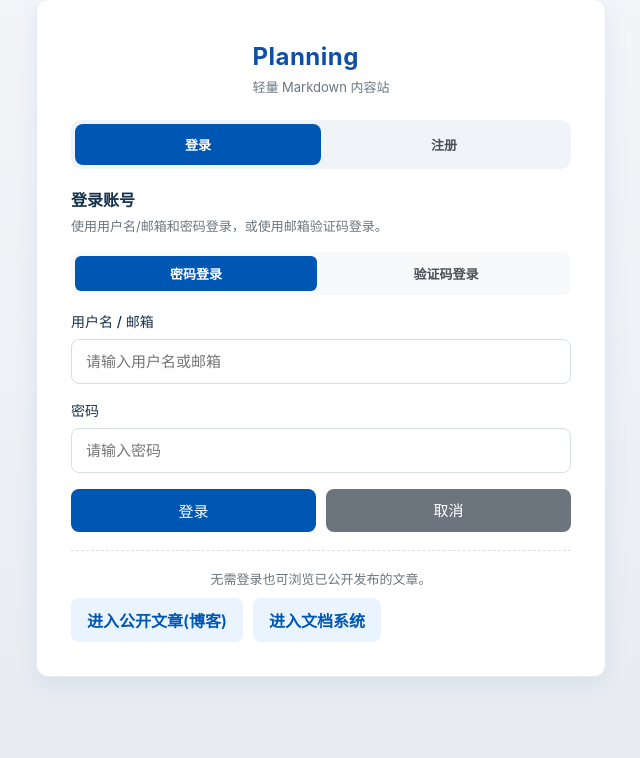
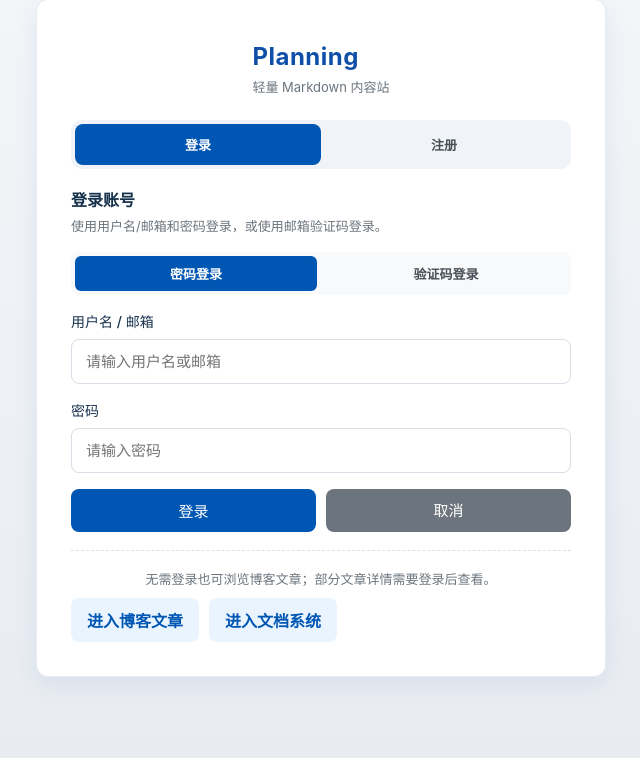
Before and after one commit to 52op/PlanB, a Flask app: page /login in a window 1280 px wide. Shown: the part 82-840 px from the top of the page, without its empty margins (319-959 px from the left). Run offline with Flask 3, Linux system fonts and the light colour scheme; some libraries are stand-ins or nearby versions.

Commit message:
fix 统一文案

```diff
--- a/blueprints/main.py
+++ b/blueprints/main.py
@@ -151,7 +151,7 @@ def _match_tag_details(tag_name, all_tags):
         'heat_label': '暂未归档',
         'font_scale': 1,
         'latest_post': None,
-        'description': '当前标签下还没有公开文章。',
+        'description': '当前标签下还没有文章。',
     }
 
 
@@ -228,6 +228,14 @@ def _get_docs_endpoint(filename=None, dirname=None):
 def _blog_enabled(site_settings=None):
     settings = site_settings or _get_site_settings()
     return bool(settings.get('blog_enabled'))
+
+
+def _blog_listing_include_private():
+    return True
+
+
+def _blog_detail_include_private():
+    return bool(getattr(current_user, 'is_authenticated', False))
 
 
 def _abort_if_blog_disabled(site_settings=None):
@@ -553,7 +561,7 @@ def _render_archive_listing(file_tree, include_private=False):
         site_settings=site_settings,
         page_meta={'title': '文章归档'},
         page_title='文章归档',
-        page_description='按时间线回看所有公开发布的文章。',
+        page_description='按时间线回看所有文章。',
         page_mode='archive',
         canonical_url=_absolute_url(url_for('main.archive')),
         page_robots='index,follow',
@@ -621,7 +629,7 @@ def _render_blog_post(filename, file_tree=None, include_private=False):
     )
 
 
-def _render_homepage(file_tree, posts):
+def _render_homepage(file_tree, posts, include_private=False):
     site_settings = _get_site_settings()
     posts_with_cover = _with_blog_covers(posts, site_settings)
     featured = posts_with_cover[0] if posts_with_cover else None
@@ -633,8 +641,8 @@ def _render_homepage(file_tree, posts):
         featured_post=featured,
         posts=recent_posts,
         category_groups=category_groups,
-        tags=get_all_tags()[:18],
-        archive_groups=get_archive_groups()[:6],
+        tags=get_all_tags(include_private=include_private)[:18],
+        archive_groups=get_archive_groups(include_private=include_private)[:6],
         site_settings=site_settings,
         page_meta={
             'title': site_settings['home_title'] or site_settings['site_name'],
@@ -650,9 +658,14 @@ def _render_homepage(file_tree, posts):
 
 
 def _render_blog_home():
-    posts = get_posts()
+    include_private = _blog_listing_include_private()
+    posts = get_posts(include_private=include_private)
     if posts:
-        return _render_homepage(get_public_post_tree(), posts)
+        return _render_homepage(
+            get_public_post_tree(include_private=include_private),
+            posts,
+            include_private=include_private,
+        )
     return redirect(url_for('main.docs_home'))
 
 
@@ -760,13 +773,13 @@ def _render_blog_listing(title, posts, file_tree, category_path='', empty_messag
     derived_page_description = page_description
     if not derived_page_description:
         if page_mode == 'tag' and tag_details:
-            derived_page_description = f'围绕标签“{tag_details["name"]}”浏览全部公开文章，并查看该主题的最新更新。'
+            derived_page_description = f'围绕标签“{tag_details["name"]}”浏览全部文章，并查看该主题的最新更新。'
         elif page_mode == 'category' and category_name:
-            derived_page_description = f'分类“{category_name}”下的公开文章列表。'
+            derived_page_description = f'分类“{category_name}”下的文章列表。'
         elif page_mode == 'search':
-            derived_page_description = '搜索公开发布的文章内容。'
+            derived_page_description = '搜索文章内容。'
         else:
-            derived_page_description = empty_message if not posts else '公开发布的文章列表。'
+            derived_page_description = empty_message if not posts else '文章列表。'
 
     return render_template(
         _get_template_name('blog_list'),
@@ -866,7 +879,7 @@ def _render_category_overview(file_tree, include_private=False):
         archive_groups=get_archive_groups(include_private=include_private)[:8],
         site_settings=site_settings,
         page_title='分类',
-        page_description='按主题浏览所有公开文章分类。',
+        page_description='按主题浏览所有文章分类。',
         page_meta={'title': '分类'},
         page_mode='category',
         canonical_url=_absolute_url(url_for('main.category', dirname='')),
@@ -994,16 +1007,16 @@ def docs_home():
 def posts():
     site_settings = _get_site_settings()
     _abort_if_blog_disabled(site_settings)
-    include_private = bool(getattr(current_user, 'is_authenticated', False))
+    include_private = _blog_listing_include_private()
     file_tree = get_public_post_tree(include_private=include_private)
     return _render_blog_listing(
         '全部文章',
         get_posts(include_private=include_private),
         file_tree,
-        empty_message='当前还没有已发布的文章。',
+        empty_message='当前还没有可展示的文章。',
         include_private=include_private,
         page_mode='posts',
-        page_description='按时间顺序浏览所有公开发布的文章。',
+        page_description='按时间顺序浏览所有文章。',
     )
 
 
@@ -1011,7 +1024,7 @@ def posts():
 def tag(tag_name):
     site_settings = _get_site_settings()
     _abort_if_blog_disabled(site_settings)
-    include_private = bool(getattr(current_user, 'is_authenticated', False))
+    include_private = _blog_listing_include_private()
     file_tree = get_public_post_tree(include_private=include_private)
     all_tags = get_all_tags(include_private=include_private)
     tag_details = _match_tag_details(tag_name, all_tags)
@@ -1019,10 +1032,10 @@ def tag(tag_name):
         f'标签：{tag_details["name"] if tag_details else tag_name}',
         get_tag_posts(tag_name, include_private=include_private),
         file_tree,
-        empty_message='当前标签下还没有已发布的文章。',
+        empty_message='当前标签下还没有文章。',
         include_private=include_private,
         page_mode='tag',
-        page_description=f'围绕标签“{tag_details["name"] if tag_details else tag_name}”浏览全部公开文章。',
+        page_description=f'围绕标签“{tag_details["name"] if tag_details else tag_name}”浏览全部文章。',
         tag_details=tag_details,
     )
 
@@ -1031,7 +1044,7 @@ def tag(tag_name):
 def archive():
     site_settings = _get_site_settings()
     _abort_if_blog_disabled(site_settings)
-    include_private = bool(getattr(current_user, 'is_authenticated', False))
+    include_private = _blog_listing_include_private()
     file_tree = get_public_post_tree(include_private=include_private)
     return _render_archive_listing(file_tree, include_private=include_private)
 
@@ -1040,7 +1053,7 @@ def archive():
 def tags_page():
     site_settings = _get_site_settings()
     _abort_if_blog_disabled(site_settings)
-    include_private = bool(getattr(current_user, 'is_authenticated', False))
+    include_private = _blog_listing_include_private()
     file_tree = get_public_post_tree(include_private=include_private)
     all_tags = get_all_tags(include_private=include_private)
     featured_tags = all_tags[:6]
@@ -1070,7 +1083,7 @@ def tags_page():
 def category(dirname):
     site_settings = _get_site_settings()
     _abort_if_blog_disabled(site_settings)
-    include_private = bool(getattr(current_user, 'is_authenticated', False))
+    include_private = _blog_listing_include_private()
     file_tree = get_public_post_tree(include_private=include_private)
     if not (dirname or '').strip('/'):
         return _render_category_overview(file_tree, include_private=include_private)
@@ -1088,10 +1101,10 @@ def category(dirname):
         get_posts(category_path=dirname, include_private=include_private),
         file_tree,
         category_path=dirname,
-        empty_message='当前分类下还没有已发布的文章。',
+        empty_message='当前分类下还没有文章。',
         include_private=include_private,
         page_mode='category',
-        page_description=f'浏览分类“{os.path.basename(dirname)}”下的公开文章。',
+        page_description=f'浏览分类“{os.path.basename(dirname)}”下的文章。',
     )
 
 
@@ -1099,18 +1112,25 @@ def category(dirname):
 def post_detail(slug):
     site_settings = _get_site_settings()
     _abort_if_blog_disabled(site_settings)
-    include_private = bool(getattr(current_user, 'is_authenticated', False))
+    include_private = _blog_detail_include_private()
     payload = get_post_by_slug(slug, include_private=include_private)
     if payload is None:
-        abort(404)
-    return _render_blog_post(payload['filename'], file_tree=get_public_post_tree(include_private=include_private), include_private=include_private)
+        hidden_payload = get_post_by_slug(slug, include_private=True)
+        if hidden_payload is not None and not getattr(current_user, 'is_authenticated', False):
+            return redirect(url_for('auth.login', next=request.path))
+        abort(404)
+    return _render_blog_post(
+        payload['filename'],
+        file_tree=get_public_post_tree(include_private=_blog_listing_include_private()),
+        include_private=include_private,
+    )
 
 
 @main_bp.route('/search')
 def search():
     site_settings = _get_site_settings()
     _abort_if_blog_disabled(site_settings)
-    include_private = bool(getattr(current_user, 'is_authenticated', False))
+    include_private = _blog_listing_include_private()
     query = (request.args.get('q') or '').strip()
     file_tree = get_public_post_tree(include_private=include_private)
     results = search_posts(query, include_private=include_private) if query else []
@@ -1141,11 +1161,11 @@ def search():
         category_name='',
         page_title='搜索文章',
         site_settings=_get_site_settings(),
-        empty_message=f'没有搜索到与“{query}”匹配的公开文章。' if query else '输入关键词后即可搜索公开文章。',
+        empty_message=f'没有搜索到与“{query}”匹配的文章。' if query else '输入关键词后即可搜索文章。',
         tags=get_all_tags(include_private=include_private)[:18],
         archive_groups=get_archive_groups(include_private=include_private)[:8],
         page_meta={'title': '搜索文章'},
-        page_description='搜索公开发布的文章内容。',
+        page_description='搜索文章内容。',
         page_mode='search',
         page_robots='noindex,follow',
         canonical_url=_absolute_url(
--- a/templates/_tag_context_banner.html
+++ b/templates/_tag_context_banner.html
@@ -4,7 +4,7 @@
         <span class="tag-context-kicker">标签专题</span>
         <h2>#{{ tag_details.name }}</h2>
         <p>
-            当前标签下共有 {{ tag_details.count }} 篇公开文章。
+            当前标签下共有 {{ tag_details.count }} 篇文章。
             {{ tag_details.heat_label }}
             {% if tag_details.latest_post %}
             ，最近更新来自《{{ tag_details.latest_post.title }}》。
--- a/templates/_tag_overview_shared.html
+++ b/templates/_tag_overview_shared.html
@@ -4,7 +4,7 @@
         <div>
             <p class="tag-overview-kicker">热门标签</p>
             <h2>标签热度总览</h2>
-            <p>按公开文章数量排序，热度越高，标签会越醒目，也能更快看到它最近关联的内容。</p>
+            <p>按文章数量排序，热度越高，标签会越醒目，也能更快看到它最近关联的内容。</p>
         </div>
         <div class="tag-overview-stats">
             <span><strong>{{ tags|length }}</strong> 个标签</span>
--- a/templates/account.html
+++ b/templates/account.html
@@ -65,7 +65,7 @@
             <p>查看账号状态、修改密码，并管理自己发表的评论。</p>
             <div class="nav">
                 <a href="{{ url_for('main.index') }}">返回首页</a>
-                <a href="{{ url_for('main.posts') }}">公开文章</a>
+                <a href="{{ url_for('main.posts') }}">博客文章</a>
                 {% if site_settings.show_docs_entry_in_blog or site_settings.site_mode == 'docs' %}<a href="{{ url_for('main.docs_home') }}">文档系统</a>{% endif %}
                 {% if current_user.role == 'admin' %}<a href="{{ url_for('admin.admin_dashboard') }}">后台管理</a>{% endif %}
             </div>
--- a/templates/archive_astro.html
+++ b/templates/archive_astro.html
@@ -48,7 +48,7 @@
                         {% if group.latest_post %}
                         <span>最近更新：<a href="{{ group.latest_post.url }}">{{ group.latest_post.title }}</a></span>
                         {% else %}
-                        <span>这个时间段还没有公开文章</span>
+                        <span>这个时间段还没有文章</span>
                         {% endif %}
                     </div>
                     <ul class="archive-post-list">
--- a/templates/archive_vercel.html
+++ b/templates/archive_vercel.html
@@ -6,7 +6,7 @@
         <div>
             <span class="hero-eyebrow">归档</span>
             <h1 class="hero-title">{{ page_title or '文章归档' }}</h1>
-            <p class="hero-subtitle">{{ page_description or '按时间顺序回看所有公开发布的内容。' }}</p>
+            <p class="hero-subtitle">{{ page_description or '按时间顺序回看所有文章内容。' }}</p>
             <div class="hero-meta-row">
                 <span class="hero-meta-pill"><i data-lucide="file-text"></i>{{ archive_groups|sum(attribute='count') if archive_groups else 0 }} 篇文章</span>
                 <span class="hero-meta-pill"><i data-lucide="archive"></i>{{ archive_groups|length if archive_groups else 0 }} 个归档</span>
@@ -72,7 +72,7 @@
 <div class="empty-state">
     <div class="empty-state-icon">📚</div>
     <h3>还没有归档内容</h3>
-    <p>等第一批公开文章发布后，这里会自动按时间建立归档索引。</p>
+    <p>等第一批文章整理完成后，这里会自动按时间建立归档索引。</p>
 </div>
 {% endif %}
 {% endblock %}
--- a/templates/blog_base_vercel.html
+++ b/templates/blog_base_vercel.html
@@ -180,7 +180,7 @@
                     <section class="widget-card">
                         <div class="widget-title"><i data-lucide="search"></i><h3>快速搜索</h3></div>
                         <form method="GET" action="{{ url_for('main.search') }}">
-                            <input type="text" name="q" value="{{ search_query or '' }}" placeholder="搜索公开文章..." class="widget-search-input">
+                            <input type="text" name="q" value="{{ search_query or '' }}" placeholder="搜索文章..." class="widget-search-input">
                         </form>
                     </section>
 
--- a/templates/blog_list_astro.html
+++ b/templates/blog_list_astro.html
@@ -13,7 +13,7 @@
             {% elif category_name %}
             分类：{{ category_name }}
             {% else %}
-            浏览所有已发布的文章
+            浏览所有文章
             {% endif %}
         </p>
     </div>
--- a/templates/blog_list_hexo.html
+++ b/templates/blog_list_hexo.html
@@ -12,7 +12,7 @@
             {% elif category_name %}
             分类：{{ category_name }}
             {% else %}
-            浏览所有已发布的文章
+            浏览所有文章
             {% endif %}
         </p>
     </div>
--- a/templates/blog_list_indigo.html
+++ b/templates/blog_list_indigo.html
@@ -11,7 +11,7 @@
         {% elif category_name %}
         分类：{{ category_name }}
         {% else %}
-        浏览所有已发布的文章
+        浏览所有文章
         {% endif %}
     </p>
 </div>
--- a/templates/blog_list_vercel.html
+++ b/templates/blog_list_vercel.html
@@ -10,13 +10,13 @@
             <h1 class="hero-title">{{ page_title }}</h1>
             <p class="hero-subtitle">
                 {% if request.endpoint == 'main.search' and search_query %}
-                搜索关键词 “{{ search_query }}” 的公开结果
+                搜索关键词 “{{ search_query }}” 的文章结果
                 {% elif page_description %}
                 {{ page_description }}
                 {% elif category_name %}
                 正在浏览分类 {{ category_name }} 下的文章
                 {% else %}
-                浏览所有已发布的公开文章
+                浏览所有博客文章
                 {% endif %}
             </p>
             <div class="hero-meta-row">
@@ -117,7 +117,7 @@
     <div class="empty-state">
         <div class="empty-state-icon">🔍</div>
         <h3>没有找到内容</h3>
-        <p>{{ empty_message or '当前条件下还没有可显示的公开文章。' }}</p>
+        <p>{{ empty_message or '当前条件下还没有可显示的文章。' }}</p>
     </div>
     {% endif %}
 </section>
--- a/templates/category_overview_vercel.html
+++ b/templates/category_overview_vercel.html
@@ -6,7 +6,7 @@
         <div>
             <span class="hero-eyebrow">分类总览</span>
             <h1 class="hero-title">{{ page_title }}</h1>
-            <p class="hero-subtitle">{{ page_description or '按分类组织全部公开文章，适合从主题入口开始浏览。' }}</p>
+            <p class="hero-subtitle">{{ page_description or '按分类组织全部文章，适合从主题入口开始浏览。' }}</p>
             <div class="hero-meta-row">
                 <span class="hero-meta-pill"><i data-lucide="folder-tree"></i>{{ category_groups|length if category_groups else 0 }} 个分类</span>
                 <span class="hero-meta-pill"><i data-lucide="file-text"></i>{{ category_groups|sum(attribute='count') if category_groups else 0 }} 篇文章</span>
@@ -64,7 +64,7 @@
 <div class="empty-state">
     <div class="empty-state-icon">📂</div>
     <h3>暂时还没有可显示的分类</h3>
-    <p>当公开文章开始按分类发布后，这里会自动形成分类索引。</p>
+    <p>当文章开始按分类整理后，这里会自动形成分类索引。</p>
 </div>
 {% endif %}
 {% endblock %}
--- a/templates/home_vercel.html
+++ b/templates/home_vercel.html
@@ -17,7 +17,7 @@
                 {% endif %}
             </div>
             <div class="hero-stats">
-                <span class="hero-stat"><i data-lucide="file-text"></i>{{ archive_groups|sum(attribute='count') if archive_groups else 0 }} 篇公开文章</span>
+                <span class="hero-stat"><i data-lucide="file-text"></i>{{ archive_groups|sum(attribute='count') if archive_groups else 0 }} 篇文章</span>
                 <span class="hero-stat"><i data-lucide="tag"></i>{{ tags|length if tags else 0 }} 个标签</span>
                 <span class="hero-stat"><i data-lucide="folder-tree"></i>{{ category_groups|length if category_groups else 0 }} 个分类</span>
             </div>
@@ -157,7 +157,7 @@
 <div class="empty-state">
     <div class="empty-state-icon">📝</div>
     <h3>还没有发布文章</h3>
-    <p>当你开始发布公开文章后，这个首页会自动形成一套很接近产品发布站的内容结构。</p>
+    <p>当你开始整理博客文章后，这个首页会自动形成一套很接近产品发布站的内容结构。</p>
 </div>
 {% endif %}
 {% endblock %}
--- a/templates/index.html
+++ b/templates/index.html
@@ -285,7 +285,7 @@
                 </div>
                 {% else %}
                 <div style="display:flex; gap:10px; flex-wrap:wrap;">
-                    <a href="{{ url_for('main.posts') }}" style="color:#0f766e; text-decoration:none;">公开文章</a>
+                    <a href="{{ url_for('main.posts') }}" style="color:#0f766e; text-decoration:none;">博客文章</a>
                     <a href="{{ url_for('main.archive') }}" style="color:#b85c38; text-decoration:none;">归档</a>
                     <a href="{{ url_for('auth.login', next=request.path) }}" style="color:var(--color-primary); text-decoration:none;">管理登录</a>
                 </div>
--- a/templates/login.html
+++ b/templates/login.html
@@ -480,9 +480,9 @@
         {% endif %}
 
         <div class="public-entry">
-            <div style="font-size:13px; color:#6c757d; margin-bottom:10px;">无需登录也可浏览已公开发布的文章。</div>
+            <div style="font-size:13px; color:#6c757d; margin-bottom:10px;">无需登录也可浏览博客文章；部分文章详情需要登录后查看。</div>
             <div style="display:flex; gap:10px; flex-wrap:wrap;">
-                <a class="public-link" href="{{ url_for('main.posts') }}">进入公开文章(博客)</a>
+                <a class="public-link" href="{{ url_for('main.posts') }}">进入博客文章</a>
                 {% if site_settings.show_docs_entry_in_blog or site_settings.site_mode == 'docs' %}
                 <a class="public-link" href="{{ url_for('main.docs_home') }}" style="background:#eaf4ff; color:#0056b3;">进入文档系统</a>
                 {% endif %}
--- a/templates/tags_vercel.html
+++ b/templates/tags_vercel.html
@@ -6,7 +6,7 @@
         <div>
             <span class="hero-eyebrow">标签云</span>
             <h1 class="hero-title">标签云</h1>
-            <p class="hero-subtitle">从标签维度浏览全部公开内容，快速找到同类主题。</p>
+            <p class="hero-subtitle">从标签维度浏览全部文章内容，快速找到同类主题。</p>
             <div class="hero-meta-row">
                 <span class="hero-meta-pill"><i data-lucide="tag"></i>{{ tags|length if tags else 0 }} 个标签</span>
             </div>
```
Also changed, not shown: services/docs.py (+9 -2 lines).
